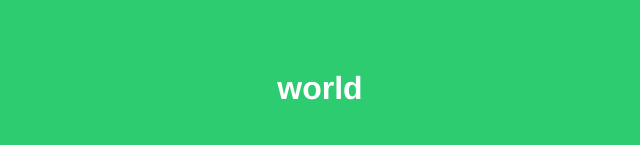
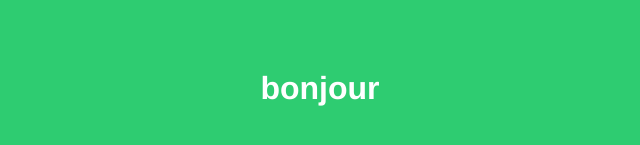
Before and after one commit to ThiernoB/hello, a plain HTML site: page index.html in a window 1280 px wide. Shown: the part 271-416 px from the top of the page, without its empty margins (328-968 px from the left). Drawn offline with Linux system fonts and the light colour scheme.

Commit message:
hello -> bonjour

```diff
--- a/index.html
+++ b/index.html
@@ -18,5 +18,5 @@
   	   font-size: 100;
   	}
   </style>
-  <body><h1>world</h1></body>
+  <body><h1>bonjour</h1></body>
 </html>
```
